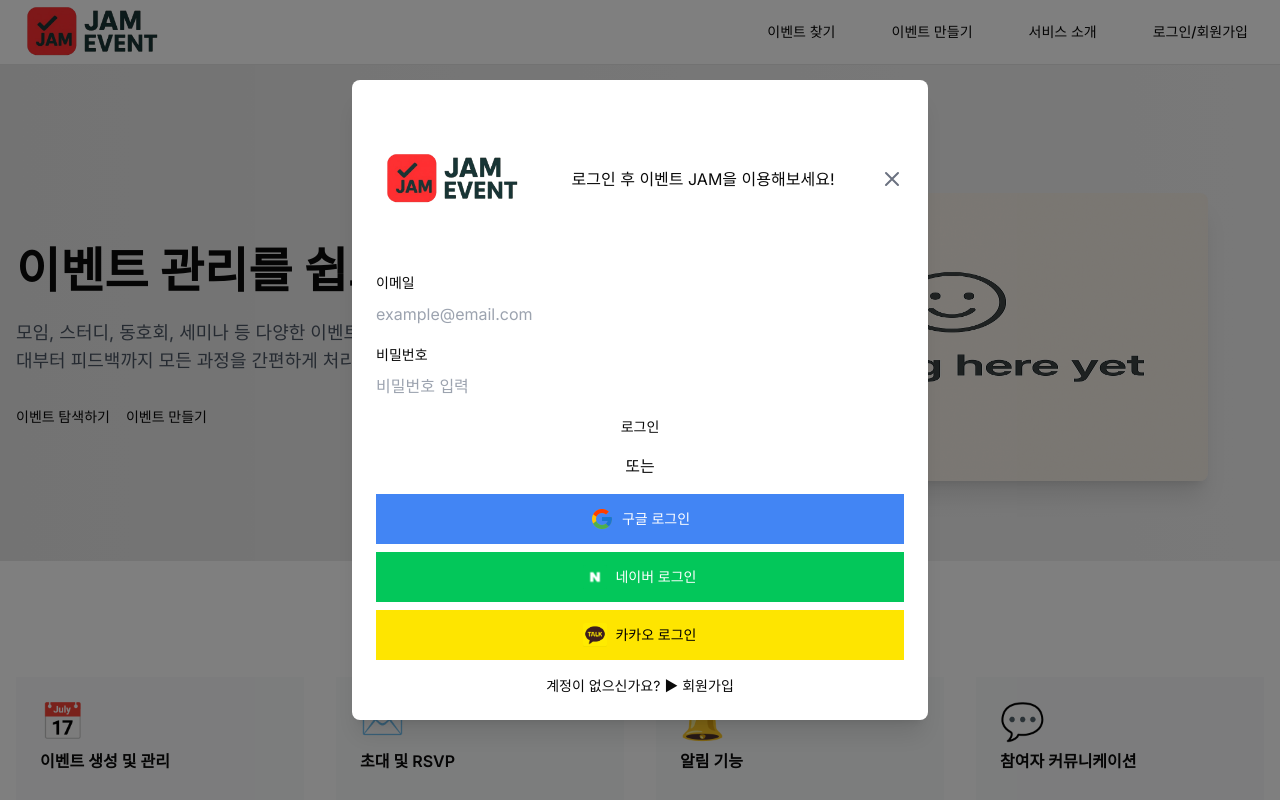
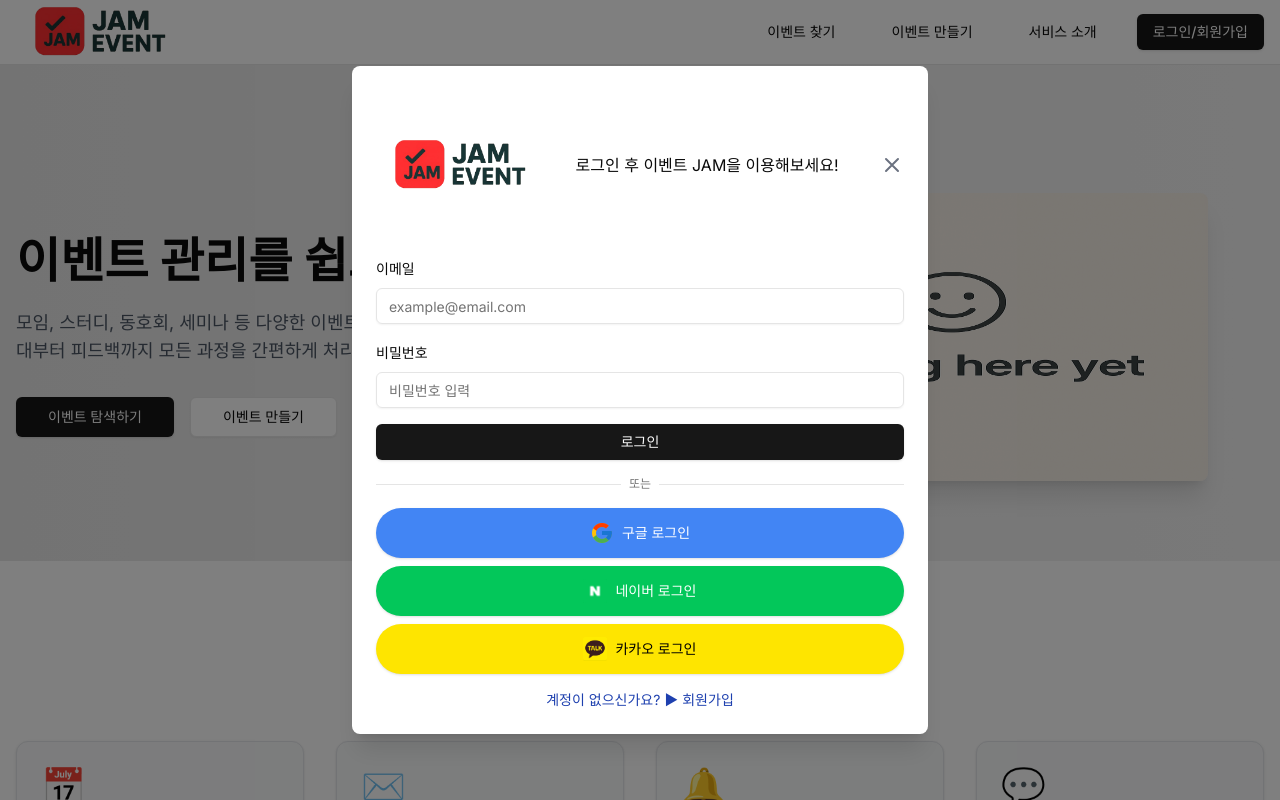
Before and after one commit to yoo94/jam-event-platform-web, a Next.js app: page / in a window 1280 px wide. Both pictures are taken after a click on the button "로그인/회원가입". Shown: the top 800 px of the page. Built offline with nearby package versions, Linux system fonts and the light colour scheme.

Commit message:
feat: 스타일 수정

```diff
--- a/src/entities/auth/SignInForm.tsx
+++ b/src/entities/auth/SignInForm.tsx
@@ -1,13 +1,9 @@
 import React from 'react';
 import { FieldErrors, UseFormRegister } from 'react-hook-form';
 
+import { SigninFormValues } from '@/shared/types/auth';
 import { Input } from '@/shared/ui/input';
 import { Label } from '@/shared/ui/label';
-
-export type SigninFormValues = {
-  email: string;
-  password: string;
-};
 
 interface SigninFormProps {
   register: UseFormRegister<SigninFormValues>;
@@ -19,7 +15,9 @@
   return (
     <div className="space-y-4">
       <div className="space-y-2">
-        <Label htmlFor="email">이메일</Label>
+        <Label htmlFor="email" className="font-medium">
+          이메일
+        </Label>
         <Input
           id="email"
           type="email"
@@ -27,11 +25,15 @@
           placeholder="example@email.com"
           disabled={isSubmitting}
         />
-        {errors.email && <p className="text-sm text-red-600 mt-1">{errors.email.message}</p>}
+        {errors.email && (
+          <p className="text-sm font-medium text-red-600 mt-1">{errors.email.message}</p>
+        )}
       </div>
 
       <div className="space-y-2">
-        <Label htmlFor="password">비밀번호</Label>
+        <Label htmlFor="password" className="font-medium">
+          비밀번호
+        </Label>
         <Input
           id="password"
           type="password"
@@ -39,7 +41,9 @@
           placeholder="비밀번호 입력"
           disabled={isSubmitting}
         />
-        {errors.password && <p className="text-sm text-red-600 mt-1">{errors.password.message}</p>}
+        {errors.password && (
+          <p className="text-sm font-medium text-red-600 mt-1">{errors.password.message}</p>
+        )}
       </div>
     </div>
   );
--- a/src/entities/auth/SignUpButton.tsx
+++ b/src/entities/auth/SignUpButton.tsx
@@ -3,7 +3,7 @@
 function SignInButton() {
   return (
     <p className="text-blue-600">
-      <span className="transition-all duration-300 group-hover:font-bold group-hover:scale-105 inline-block group-hover:text-blue-800">
+      <span className="transition-all duration-300 hover:font-bold text-blue-800">
         <Link href="/auth/signin">계정이 없으신가요? ▶ 회원가입</Link>
       </span>
     </p>
--- a/src/entities/auth/SocialLoginButton.tsx
+++ b/src/entities/auth/SocialLoginButton.tsx
@@ -1,6 +1,7 @@
 import Image from 'next/image';
 import React from 'react';
 
+import { SocialProvider } from '@/shared/types/auth';
 import { Button } from '@/shared/ui/button';
 import { Separator } from '@/shared/ui/separator';
 
@@ -17,6 +18,30 @@
   onNaverLogin,
   isDisabled = false,
 }: SocialLoginButtonProps) {
+  const socialProviders: SocialProvider[] = [
+    {
+      name: '구글',
+      onClick: onGoogleLogin,
+      backgroundColor: '#4285F4',
+      textColor: 'white',
+      iconSrc: '/images/login/btn-google.png',
+    },
+    {
+      name: '네이버',
+      onClick: onNaverLogin,
+      backgroundColor: '#03C75A',
+      textColor: 'white',
+      iconSrc: '/images/login/btn-naver.png',
+    },
+    {
+      name: '카카오',
+      onClick: onKakaoLogin,
+      backgroundColor: '#FEE500',
+      textColor: 'black',
+      iconSrc: '/images/login/btn-kakao.png',
+    },
+  ];
+
   return (
     <div className="space-y-4">
       <div className="relative">
@@ -29,37 +54,23 @@
       </div>
 
       <div className="flex flex-col gap-2">
-        {/* 구글 로그인 */}
-        <Button
-          onClick={onGoogleLogin}
-          disabled={isDisabled}
-          className="flex gap-2 justify-center"
-          style={{ backgroundColor: '#4285F4', color: 'white', height: '50px' }}
-        >
-          <Image src="/images/login/btn-google.png" alt="구글 로그인" width={24} height={24} />
-          <span>구글 로그인</span>
-        </Button>
-        {/* 네이버 로그인 */}
-        <Button
-          onClick={onNaverLogin}
-          disabled={isDisabled}
-          className="flex gap-2 justify-center"
-          style={{ backgroundColor: '#03C75A', color: 'white', height: '50px' }}
-        >
-          <Image src="/images/login/btn-naver.png" alt="네이버 로그인" width={24} height={24} />
-          <span>네이버 로그인</span>
-        </Button>
-
-        {/* 카카오 로그인 */}
-        <Button
-          onClick={onKakaoLogin}
-          disabled={isDisabled}
-          className="flex gap-2 justify-center"
-          style={{ backgroundColor: '#FEE500', color: 'black', height: '50px' }}
-        >
-          <Image src="/images/login/btn-kakao.png" alt="카카오 로그인" width={24} height={24} />
-          <span>카카오 로그인</span>
-        </Button>
+        {socialProviders.map(provider => (
+          <Button
+            key={provider.name}
+            onClick={provider.onClick}
+            disabled={isDisabled}
+            className="flex gap-2 justify-center"
+            style={{
+              backgroundColor: provider.backgroundColor,
+              color: provider.textColor,
+              height: '50px',
+              borderRadius: '9999px',
+            }}
+          >
+            <Image src={provider.iconSrc} alt={`${provider.name} 로그인`} width={24} height={24} />
+            <span>{provider.name} 로그인</span>
+          </Button>
+        ))}
       </div>
     </div>
   );
--- a/src/features/auth/model/useSignin.tsx
+++ b/src/features/auth/model/useSignin.tsx
@@ -3,7 +3,7 @@
 import { useForm } from 'react-hook-form';
 import { z } from 'zod';
 
-import { SigninFormValues } from '@/entities/auth/SignInForm';
+import { SigninFormValues } from '@/shared/types/auth';
 
 // Zod 스키마 정의
 const signinSchema = z.object({
--- /dev/null
+++ b/src/shared/types/auth.ts
@@ -0,0 +1,12 @@
+export type SocialProvider = {
+  name: string;
+  onClick: () => void;
+  backgroundColor: string;
+  textColor: string;
+  iconSrc: string;
+};
+
+export type SigninFormValues = {
+  email: string;
+  password: string;
+};
--- a/src/widgets/auth/SignInDialog.tsx
+++ b/src/widgets/auth/SignInDialog.tsx
@@ -76,7 +76,7 @@
         </form>
 
         <div className="mt-4 text-center text-sm">
-          <SignUpButton isSubmitting={isSubmitting} />
+          <SignUpButton />
         </div>
       </div>
     </div>
--- a/tailwind.config.ts
+++ b/tailwind.config.ts
@@ -7,6 +7,9 @@
     './src/components/**/*.{js,ts,jsx,tsx,mdx}',
     './src/app/**/*.{js,ts,jsx,tsx,mdx}',
     './src/widgets/**/*.{js,ts,jsx,tsx,mdx}',
+    './src/entities/**/*.{js,ts,jsx,tsx,mdx}',
+    './src/shared/**/*.{js,ts,jsx,tsx,mdx}',
+    './src/features/**/*.{js,ts,jsx,tsx,mdx}',
   ],
   theme: {
     extend: {
```
Also changed, not shown: src/features/auth/test.tsx (deleted), src/shared/types/test.tsx (deleted).
